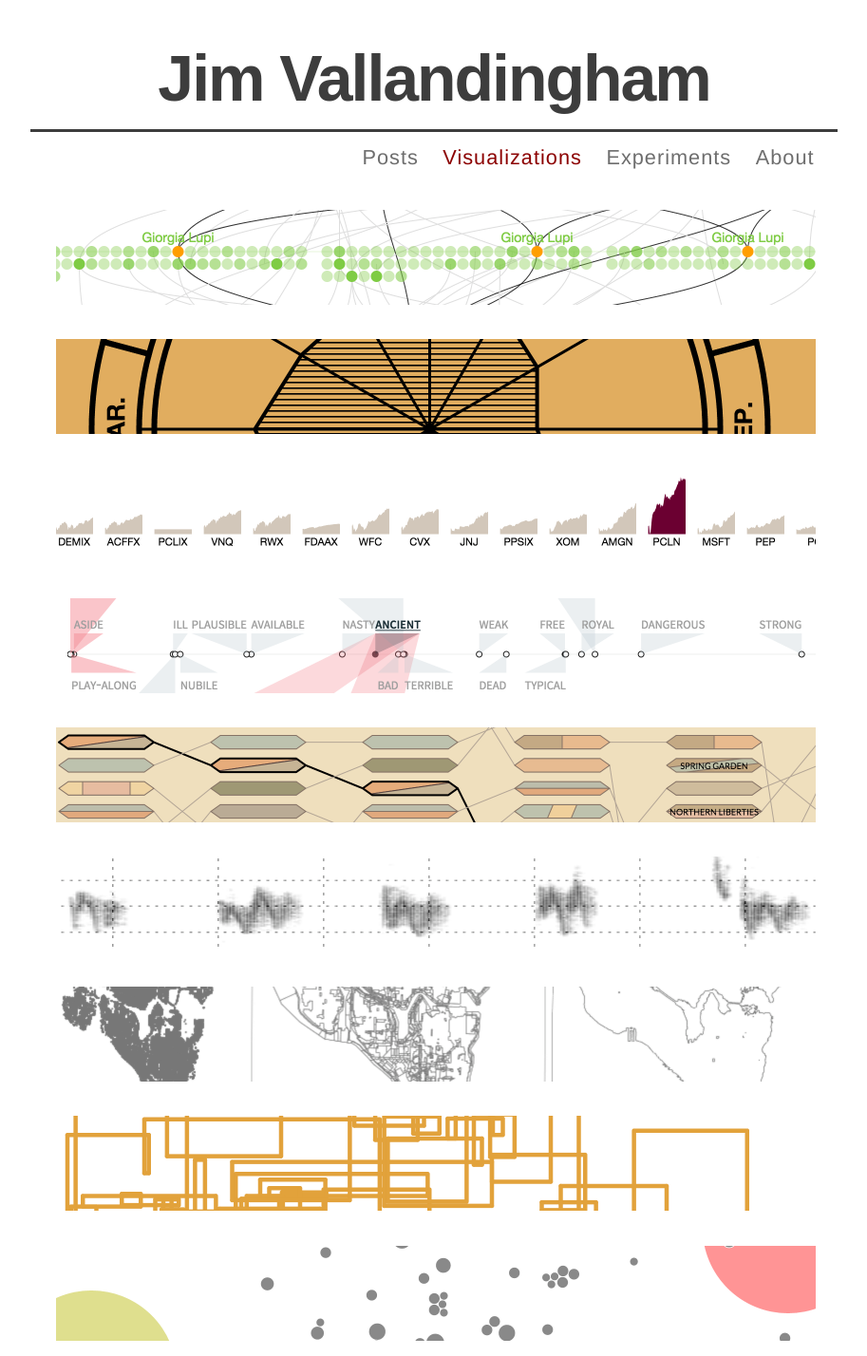
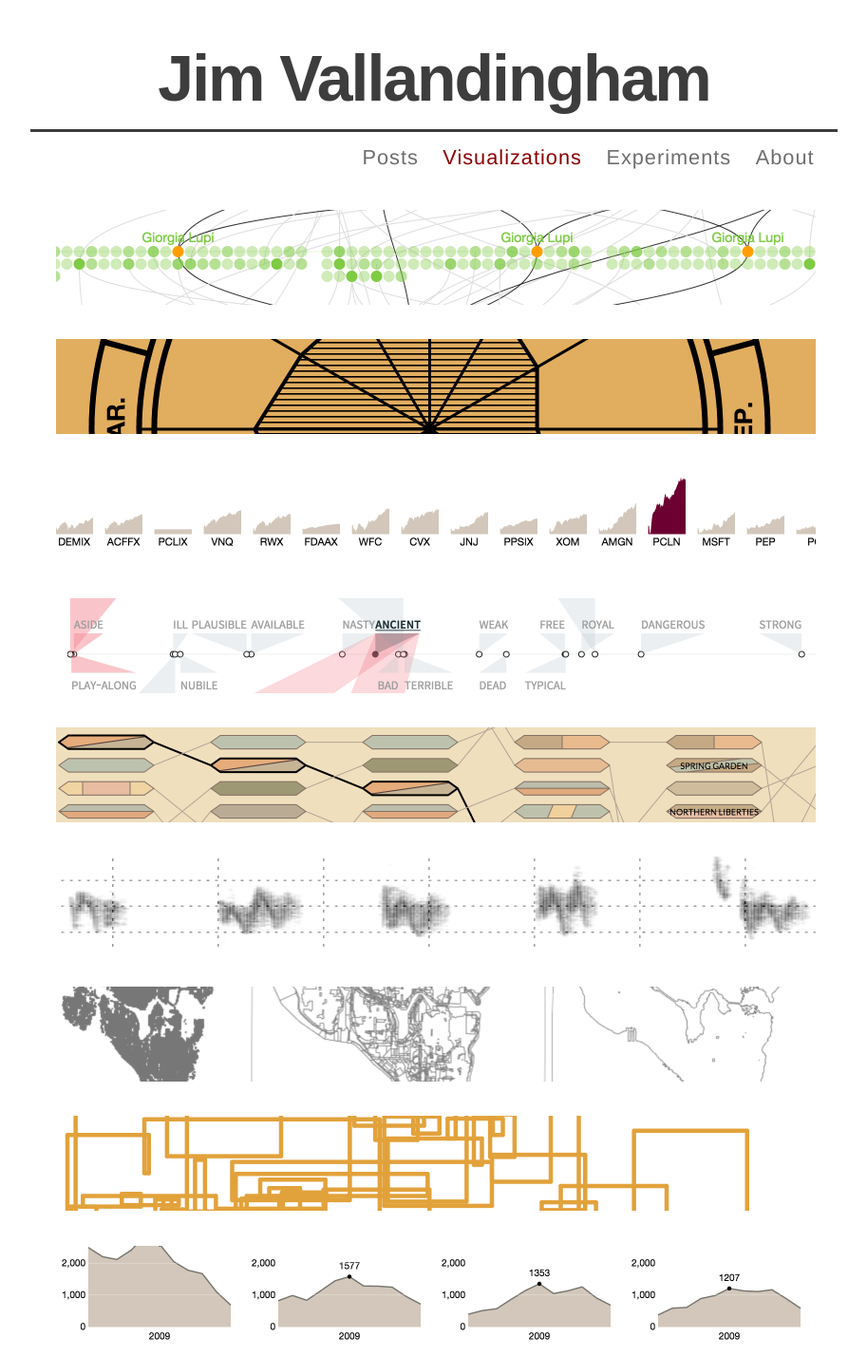
Before and after one commit to vlandham/vlandham.github.com, a Jekyll site: the page built from vis/index.html, in a window 1280 px wide. Shown: the top 1428 px of the page at 95% size, without its empty margins (183-1096 px from the left). Built offline with Jekyll 4.4.1, drawn with Linux system fonts in a browser that asks for light colours; nearby versions of some CDN libraries; some web fonts are replaced; library files that are not in the unit come from our copies; Markdown is read by kramdown in place of the engine named in the settings; grey boxes are pictures that could not be loaded.

Commit message:
small multiples

```diff
--- a/vis/index.html
+++ b/vis/index.html
@@ -18,6 +18,7 @@ title: Visualizations
     <p><a class="post_title" href="http://vallandingham.me/speaker_web/">Web of Speakers</a></p>
   </div>
 </div>
+
 <div name="experiments" id="experiments" class="section">
   <a href="#" class="banner-toggle"><img class="banner" src="/images/vis/banners/experiments.png"></a>
   <div class="details" style="display:none;">
@@ -34,6 +35,7 @@ title: Visualizations
     <p><a class="post_title" href="http://vallandingham.me/experiments/">Experiments!</a></p>
   </div>
 </div>
+
 <div name="stocks" id="stocks" class="section">
   <a href="#" class="banner-toggle"><img class="banner" src="/images/vis/banners/stocks.png"></a>
   <div class="details" style="display:none;">
@@ -49,6 +51,7 @@ title: Visualizations
     <p><a class="post_title" href="http://vallandingham.me/stock_display/">Stock Display</a></p>
   </div>
 </div>
+
 <div name="stereotropes" id="stereotropes" class="section">
   <a href="#" class="banner-toggle"><img class="banner" src="/images/vis/banners/stereotropes.png"></a>
   <div class="details" style="display:none;">
@@ -61,6 +64,7 @@ title: Visualizations
     <p><a class="post_title" href="http://stereotropes.bocoup.com/">Stereotropes</a></p>
   </div>
 </div>
+
 <div name="vintage_bump_chart" id="vintage_bump_chart" class="section">
   <a href="#" class="banner-toggle"><img class="banner" src="/images/vis/banners/bumpchart.png"></a>
   <div class="details" style="display:none;">
@@ -74,6 +78,7 @@ title: Visualizations
     <p><a class="post_title" href="http://bocoup.com/weblog/vintage-visualization-restoration-bump-chart/">Lessons Learned Implementing</a></p>
   </div>
 </div>
+
 <div name="bird_songs" id="bird_songs" class="section">
   <a href="#" class="banner-toggle"><img class="banner" src="/images/vis/banners/birdsongs.png"></a>
   <div class="details" style="display:none;">
@@ -88,6 +93,7 @@ title: Visualizations
     <p><a class="post_title" href="https://github.com/vlandham/spectrogramJS">SpectrogramJS</a></p>
   </div>
 </div>
+
 <div name="seattle_atlas" id="seattle_atlas" class="section">
   <a href="#" class="banner-toggle"><img class="banner" src="/images/vis/banners/seattle.png"></a>
   <div class="details" style="display:none;">
@@ -115,6 +121,20 @@ title: Visualizations
     <p><a class="post_title" href="http://vallandingham.me/sentence_drawings/">Automatic Sentence Drawings</a></p>
   </div>
 </div>
+
+<div name="small_mults" id="small_mults" class="section">
+  <a href="#" class="banner-toggle"><img class="banner" src="/images/vis/banners/small_mults.png"></a>
+  <div class="details" style="display:none;">
+    <h2>Interactive Small Multiples</h2>
+    <div class="thumbnail left">
+      <a href="http://flowingdata.com/2014/10/15/linked-small-multiples/"><img src="http://vallandingham.me/images/vis/small_mults_thumb.png" alt="small multiples"/></a>
+    </div>
+    <p>Another FlowingData tutorial - this time around building interactive small multiples in D3.</p>
+
+    <p><a class="post_title" href="http://flowingdata.com/2014/10/15/linked-small-multiples/">Interactive Small Multiples</a></p>
+  </div>
+</div>
+
 <div name="track_tag_love" id="track_tag_love" class="section">
   <a href="#" class="banner-toggle"><img class="banner" src="/images/vis/banners/tracktaglove.png"></a>
   <div class="details" style="display:none;">
@@ -130,6 +150,7 @@ title: Visualizations
     <p><a class="post_title" href="http://vallandingham.me/msd/vis/">Track Tag Love</a></p>
   </div>
 </div>
+
 <div name="remix" id="remix" class="section">
   <a href="#" class="banner-toggle"><img class="banner" src="/images/vis/banners/remix.png"></a>
   <div class="details" style="display:none;">
```
Also changed, not shown: images/vis/banners/small_mults.png (added), images/vis/small_mults_thumb.png (added). Lines whose indentation alone changed are shown as unchanged.
